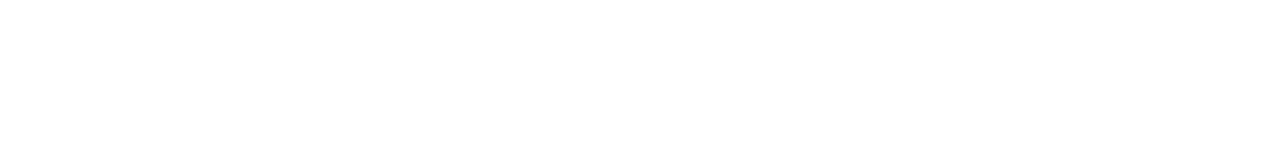
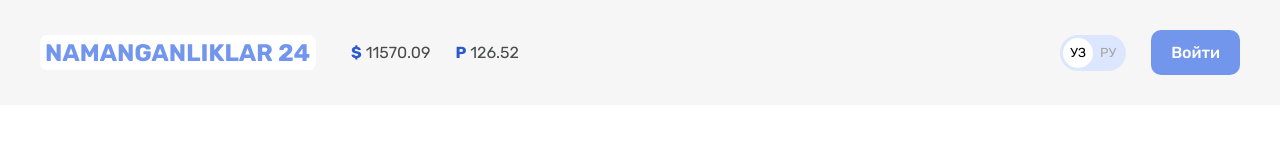
Before and after one commit to Abdukarim27/ka-n24, a plain HTML site: page index.html in a window 1280 px wide. Drawn offline with Linux system fonts and the light colour scheme.

Commit message:
Add site-header-top without search-form

```diff
--- a/css/style.css
+++ b/css/style.css
@@ -27,6 +27,32 @@ img {
 }
 
 
+/* BUTTON  */
+.button {
+  display: inline-block;
+  padding: 13px 20px;
+  border-radius: 10px;
+  font-size: 16px;
+  line-height: normal;
+  font-weight: 500;
+  text-decoration: none;
+  text-align: center;
+  cursor: pointer;
+}
+
+.button-primary {
+  background-color: #7296ec;
+  color: #fff;
+}
+
+.button-primary:hover {
+  opacity: 0.8;
+}
+
+.button-primary:active {
+  opacity: 0.6;
+}
+
 /* CONTAINER */
 .container {
   width: 100%;
@@ -36,3 +62,81 @@ img {
   margin-left: auto;
   margin-right: auto;
 }
+
+
+/* SITE-HEADER */
+.site-header {
+}
+
+/* SITE-HEADER-TOP */
+.site-header-top {
+  padding-top: 30px;
+  padding-bottom: 30px;
+  background-color: #f6f6f6;
+}
+
+.site-header-top-container {
+  display: flex;
+  align-items: center;
+}
+
+.site-header-logo {
+  display: flex;
+  padding: 8px 6px;
+  margin-right: 35px;
+  border-radius: 7px;
+  background-color: #fff;
+}
+
+.site-header-logo:hover {
+  opacity: 0.8;
+}
+
+.site-header-logo:active {
+  opacity: 0.6;
+}
+
+
+/* CURRENCY-RATES */
+.currency-rates {
+  display: flex;
+  align-items: center;
+  padding: 0;
+  margin: 0;
+  margin-right: auto;
+  list-style: none;
+}
+
+.currency-rates-item:not(:last-child) {
+  margin-right: 25px;
+}
+
+.currency-rates-type {
+  color: #2959ce;
+}
+
+
+/* LANG-TOGGLE  */
+.lang-toggle {
+  display: flex;
+  padding: 3px;
+  margin-right: 25px;
+  border-radius: 39px;
+  background-color: #dce6ff;
+}
+
+.lang-toggle-link {
+  width: 30px;
+  height: 30px;
+  border-radius: 50%;
+  font-size: 13px;
+  line-height: 30px;
+  color: #a6a6a6;
+  text-align: center;
+  text-decoration: none;
+}
+
+.lang-toggle-link-active {
+  background-color: #fff;
+  color: #000;
+}
--- a/index.html
+++ b/index.html
@@ -18,6 +18,43 @@
 <body>
 
 
+  <!-- SITE-HEADER -->
+  <header class="site-header">
+    <!-- SITE-HEADER-TOP  -->
+    <div class="site-header-top">
+      <div class="site-header-top-container container">
+        <!-- LOGO  -->
+        <a class="site-header-logo" href="index.html">
+          <img class="site-header-logo-img" src="img/logo-purple.svg" alt="N24 logo" width="264" height="28">
+        </a>
+
+
+        <!-- CURRENCY-RATES -->
+        <ul class="currency-rates">
+          <li class="currency-rates-item">
+            <b class="currency-rates-type">$</b>
+            <span class="currency-rates-value">11570.09</span>
+          </li>
+          <li class="currency-rates-item">
+            <b class="currency-rates-type">P</b>
+            <span class="currency-rates-value">126.52</span>
+          </li>
+        </ul>
+
+        <!-- GLOBAL-SEARCH-FORM -->
+
+        <!-- LANG-TOGGLE -->
+        <div class="lang-toggle">
+          <a class="lang-toggle-link lang-toggle-link-active" href="index.html">УЗ</a>
+          <a class="lang-toggle-link" href="index.html/ru">РУ</a>
+        </div>
+
+        <!-- SITE-HEADER-AUTH  -->
+        <a class="button button-primary" href="#">Войти</a>
+      </div>
+    </div>
+  </header>
+
 
 </body>
 </html>
```
Also changed, not shown: img/logo-purple.svg (added).
